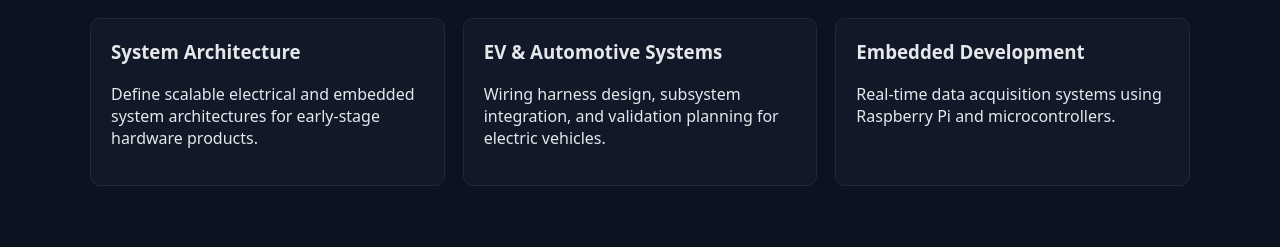
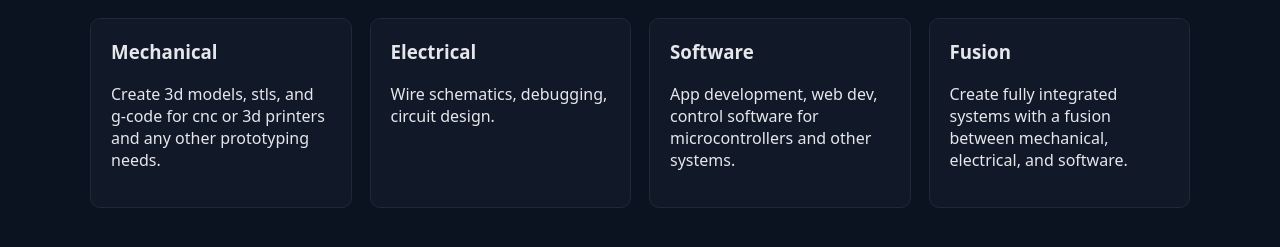
Before and after one commit to kaischiefer/web, a plain HTML site: page consulting.html in a window 1280 px wide. Shown: the part 165-412 px from the top of the page. Drawn offline with Linux system fonts and the light colour scheme.

Commit message:
filling out more info and images

```diff
--- a/consulting.html
+++ b/consulting.html
@@ -24,6 +24,41 @@
 <div class="card-grid">
 
   <div class="card">
+    <h3>Mechanical</h3>
+    <p>
+      Create 3d models, stls, and g-code for cnc or 3d printers and any other prototyping needs.
+    </p>
+  </div>
+
+  <div class="card">
+    <h3>Electrical</h3>
+    <p>
+      Wire schematics, debugging, circuit design.
+    </p>
+  </div>
+
+  <div class="card">
+    <h3>Software</h3>
+    <p>
+      App development, web dev, control software for microcontrollers and other systems.
+    </p>
+  </div>
+
+  <div class="card">
+    <h3>Fusion</h3>
+    <p>
+      Create fully integrated systems with a fusion between mechanical, electrical, and software.
+    </p>
+  </div>
+<!--
+  <div class="card">
+    <h3>3D Modeling</h3>
+    <p>
+      Create 3d models, g-code for cnc or 3d printers and any other prototyping needs.
+    </p>
+  </div>
+
+  <div class="card">
     <h3>System Architecture</h3>
     <p>
       Define scalable electrical and embedded system architectures for early-stage hardware products.
@@ -33,17 +68,17 @@
   <div class="card">
     <h3>EV & Automotive Systems</h3>
     <p>
-      Wiring harness design, subsystem integration, and validation planning for electric vehicles.
+      Wiring harness design, subsystem integration, and validation planning for vehicles.
     </p>
   </div>
 
   <div class="card">
     <h3>Embedded Development</h3>
     <p>
-      Real-time data acquisition systems using Raspberry Pi and microcontrollers.
+      Real-time data acquisition systems using Raspberry Pi and various microcontrollers.
     </p>
   </div>
-
+-->
 </div>
 
 </div>
```
Also changed, not shown: about.html (+2 -2 lines), projects.html (+4 -4 lines), assets/images/automated-urn-storage-system.jpeg (renamed from assets/images/1761759094525.jpeg).
